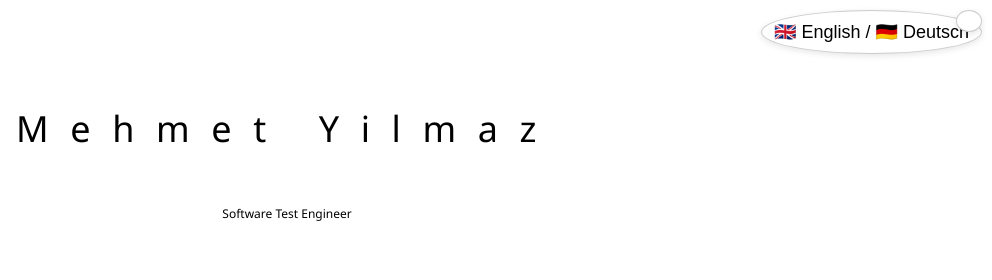
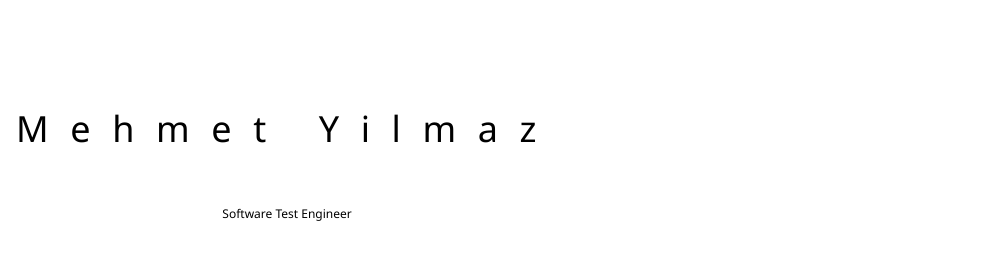
Before and after one commit to mehmetyilmaz61381/resumeEnDe, a plain HTML site: page index.html in a window 1280 px wide. Shown: the top 280 px of the page, 288-1280 px from the left. Drawn offline with Linux system fonts and the light colour scheme.

```diff
--- a/index.html
+++ b/index.html
@@ -10,11 +10,6 @@
 </head>
 
 <body>
-  <!-- 🌐 Dil Değiştirme Butonu -->
-  <button id="lang-toggle">🇬🇧 English / 🇩🇪 Deutsch</button>
-   <button id="lang-toggle">
-
-</button>
 
   <header id="header">
     <div class="header-content">
```
